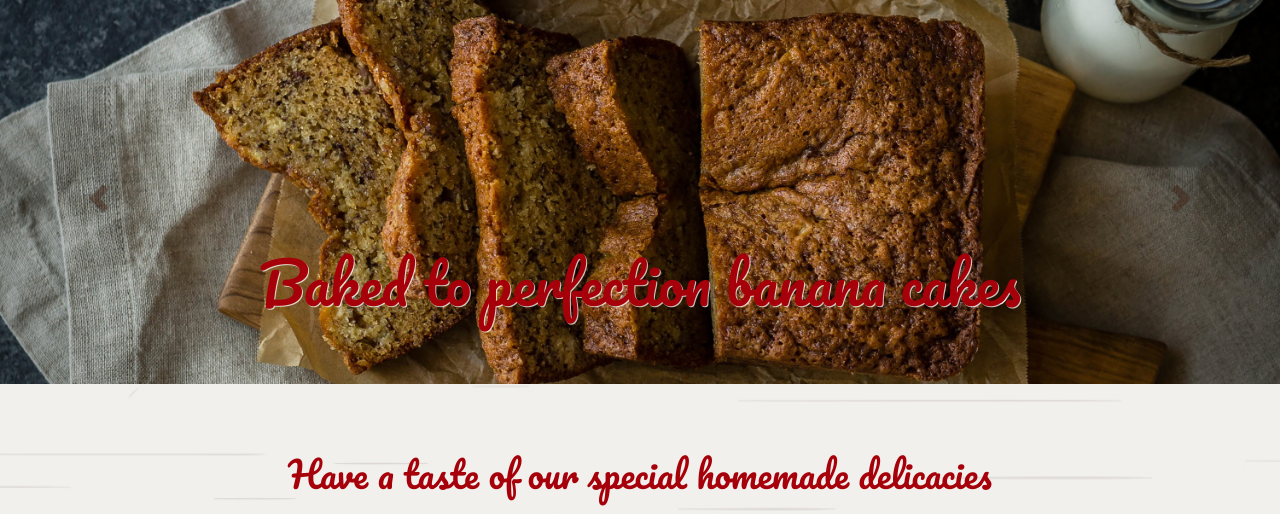
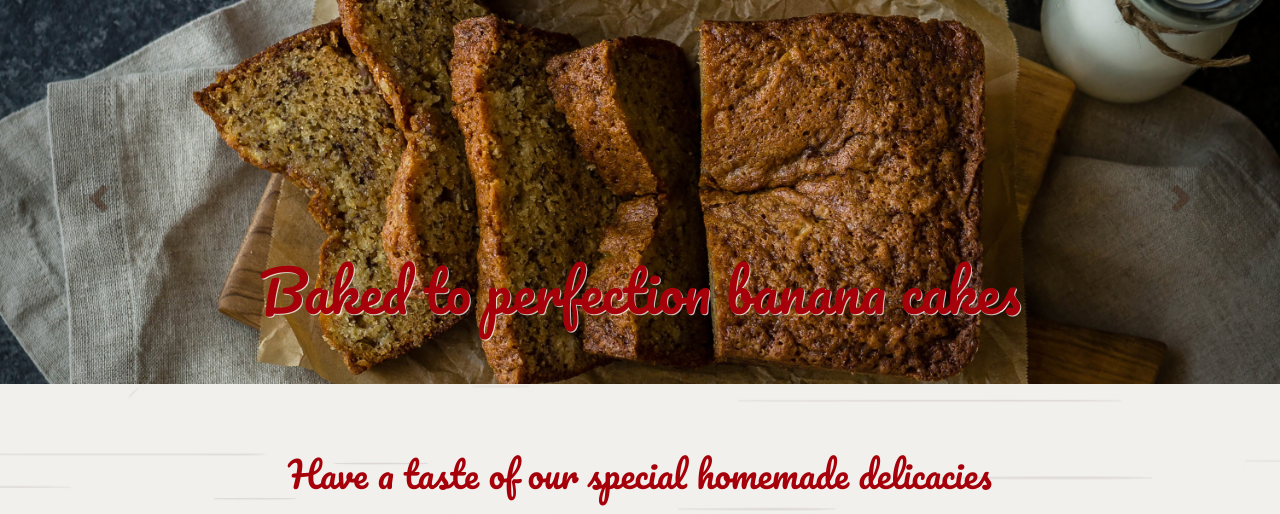
Before and after one commit to emmanuelleabendan/b3nc-abendan-emmanuelle, a PHP site: page / in a window 1280 px wide. Shown: the part 202-716 px from the top of the page. Run offline with PHP 8.4, Linux system fonts and the light colour scheme; some libraries are stand-ins or nearby versions; some web fonts are replaced.

Commit message:
Capstone Project1 - December 7, 2017-2

```diff
--- a/csp1/css/style.css
+++ b/csp1/css/style.css
@@ -177,7 +177,7 @@ span,
 .carousel-caption h2 {
     font-size: 3em;
     text-shadow: 1px 1px 0 rgba(255,255,255,0.75);
-	line-height: 1.5;
+	line-height: 1.2;
 }
 
 /*Row of icon buttons*/
```
